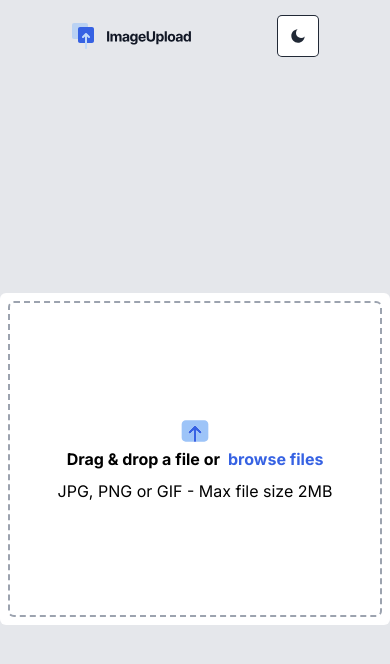
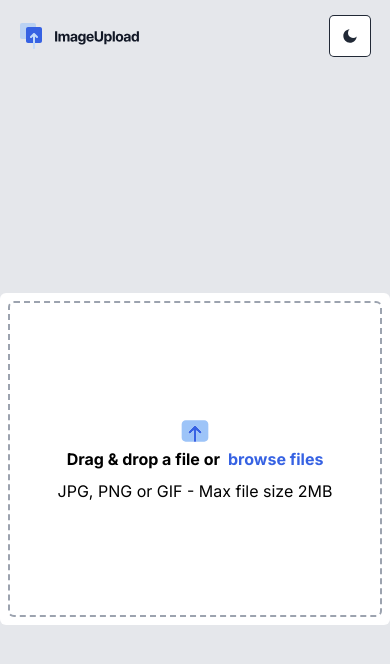
Before and after one commit to brayanpesantes/practicing-in-devchallenge, a Next.js app: page /image-uploader in a window 390 px wide. Shown: the top 664 px of the page. Built offline with nearby package versions, Linux system fonts and the light colour scheme; no server answers.

Commit message:
upgrade font iinter add wight 300

```diff
--- a/app/image-uploader/components/Navbar.tsx
+++ b/app/image-uploader/components/Navbar.tsx
@@ -11,7 +11,7 @@ type NavbarProps = {
 export default function Navbar({ theme, toggleTheme }: NavbarProps) {
   return (
     <header className="py-4 border-b w-full">
-      <div className="px-[72px] flex justify-between items-center">
+      <div className="px-5 md:px-[72px] flex justify-between items-center">
         <div className="">
           <Logo colorText={theme ? "#FFF" : "#121826"} />
         </div>
```
